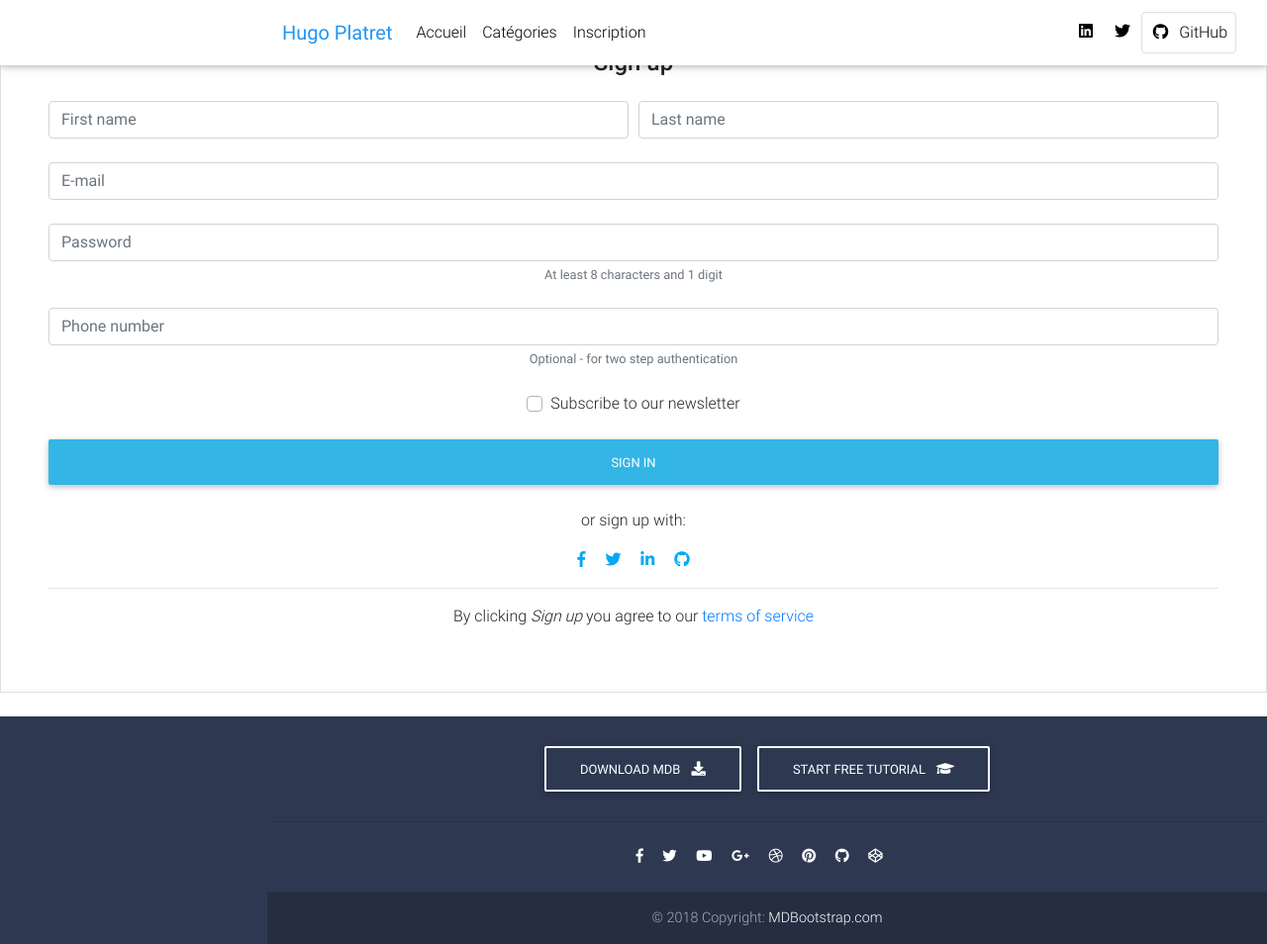
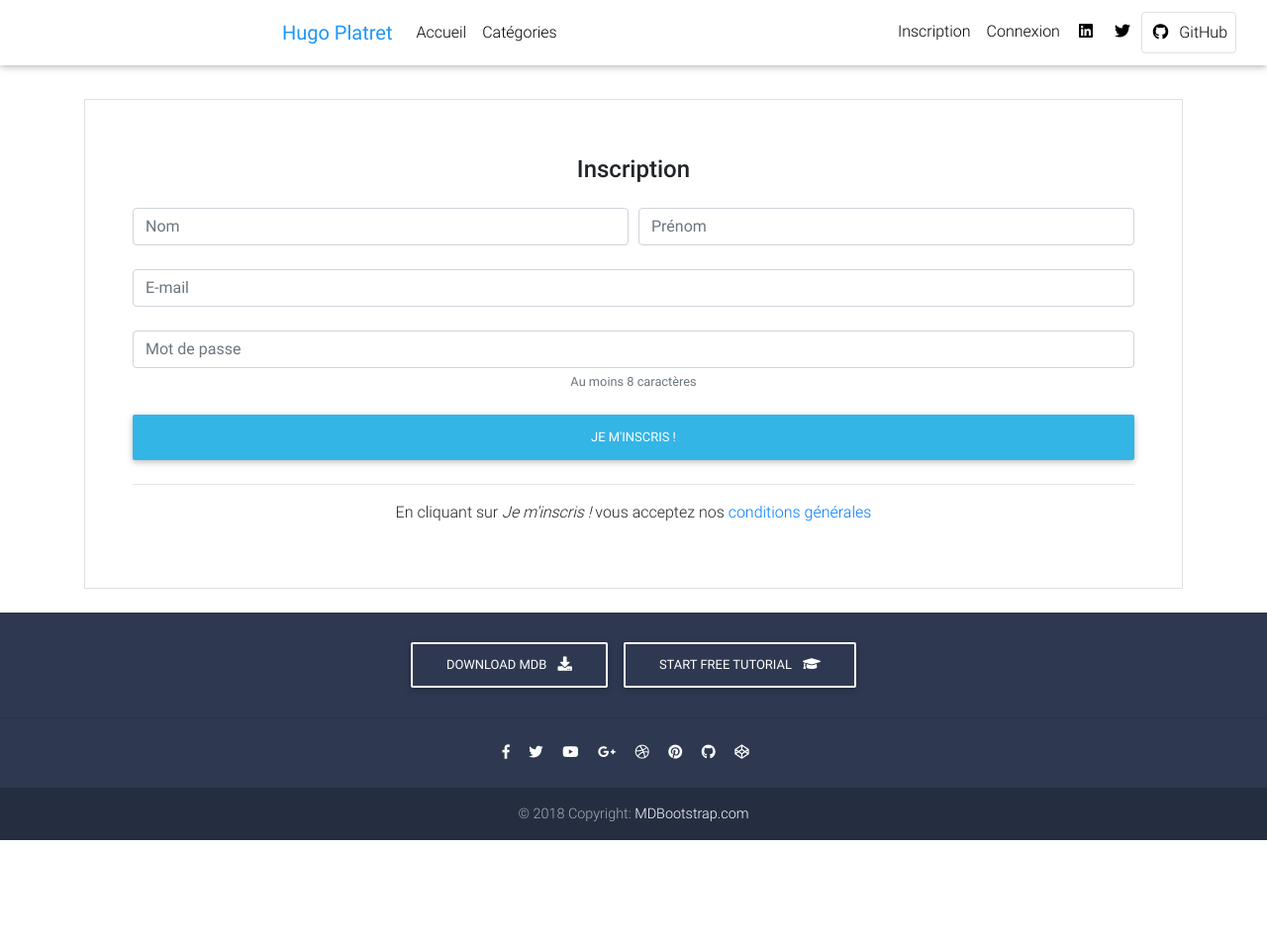
Before and after one commit to platreth/php-blog, a PHP site: page /register in a window 1280 px wide. Shown: the whole page at 99% size. After the commit the page ends 849 px from the top, so only its background shows below. Run offline with PHP 8.4, Linux system fonts and the light colour scheme; some libraries are stand-ins or nearby versions.

Commit message:
register & start of connexion

```diff
--- a/Controllers/UserController.php
+++ b/Controllers/UserController.php
@@ -16,16 +16,54 @@ class UserController extends Controller
 
  public function create()
     {
-      if ($_SERVER['REQUEST_METHOD'] === 'POST')
-      {
-      //VERIFICATIONS !
-      $manager = new UserManager();
-      $manager->insert($_POST);
-      header("Location: /");
-      }
+      if ($_SERVER['REQUEST_METHOD'] === 'POST') :
+
+          if (filter_var($_POST['email'], FILTER_VALIDATE_EMAIL)):
+
+              if (strlen($_POST["mdp"]) >= '8'):
+
+              $manager = new UserManager();
+              $manager->insert($_POST);
+              echo $this->twig->render('user/login.html', array('message' => 'Votre compte a été crée avec succès !'));
+
+              else:
+                echo $this->twig->render('user/register.html', array('message' => 'Le mot de passe doit contenir au moins 8 caractères !'));
+              endif;
+
+          else:
+            echo $this->twig->render('user/register.html', array('message' => 'Adresse E-mail non comforme !'));
+          endif;
+
+    else:
       echo $this->twig->render('user/register.html');
+    endif;
 
     }
+
+  public function login()
+    {
+
+      if ($_SERVER['REQUEST_METHOD'] === 'POST'):
+
+        $manager = new UserManager();
+        $check = $manager->check($_POST);
+        if (!$check == false):
+          echo $this->twig->render('user/login.html', array('message' => 'Félicitation, vous êtes connecté !'));
+        else:
+          echo $this->twig->render('user/login.html', array('message' => 'Erreur sur le mot de passe ou le mail.'));
+        endif;
+
+
+
+      else:
+      echo $this->twig->render('user/login.html');
+
+
+
+    endif;
+
+    }
+
 
  public function listing()
     {
--- a/Models/Users.php
+++ b/Models/Users.php
@@ -11,6 +11,7 @@ class Users extends \Spot\Entity
       return [
         'id'        => ['type' => 'integer', 'primary' => true, 'autoincrement' => true],
         'name'      => ['type' => 'string', 'required' => true, 'unique' => true],
+        'firstname' => ['type' => 'string', 'required' => true],
         'email'     => ['type' => 'string', 'required' => true],
         'password'  => ['type' => 'string', 'required' => true],
         'admin'     => ['type' => 'boolean', 'default' => false, 'value' => false]
--- a/Public/css/style.css
+++ b/Public/css/style.css
@@ -20,12 +20,6 @@
     .sidebar-fixed .logo-wrapper img {
       max-height: 50px; }
 
-@media (min-width: 1200px) {
-  .navbar,
-  .page-footer,
-  main {
-    padding-left: 270px; } }
-
 @media (max-width: 1199.98px) {
   .sidebar-fixed {
     display: none; } }
--- a/composer.json
+++ b/composer.json
@@ -2,7 +2,8 @@
     "require": {
         "monolog/monolog": "1.0.*",
         "vlucas/spot2": "^2.2",
-        "twig/twig": "^2.7"
+        "twig/twig": "^2.7",
+        "needim/noty": "^3.1"
     },
 
     "autoload": {
--- a/index.php
+++ b/index.php
@@ -79,6 +79,9 @@ switch ($request_uri[0]) {
     case '/register':
       return (new UserController())->create();
       break;
+    case '/login':
+        return (new UserController())->login();
+        break;
     default:
         return (new ErrorController())->error404();
         break;
--- a/views/base.html
+++ b/views/base.html
@@ -1,7 +1,8 @@
 <!DOCTYPE html>
 <html>
-    <head>
+
         {% block head %}
+            <head>
   <meta charset="utf-8">
   <meta name="viewport" content="width=device-width, initial-scale=1, shrink-to-fit=no">
   <meta http-equiv="x-ua-compatible" content="ie=edge">
@@ -14,11 +15,11 @@
   <link href="Public/css/mdb.min.css" rel="stylesheet">
   <!-- Your custom styles (optional) -->
   <link href="Public/css/style.min.css" rel="stylesheet">
+    </head>
         {% endblock %}
-    </head>
+        {% block header %}
     <body>
       <header>
-        {% block header %}
     <!-- Navbar -->
     <nav class="navbar fixed-top navbar-expand-lg navbar-light white scrolling-navbar">
       <div class="container">
@@ -46,13 +47,16 @@
             <li class="nav-item">
               <a class="nav-link waves-effect" href="/blog">Catégories</a>
             </li>
-            <li class="nav-item">
-              <a class="nav-link waves-effect" href="/register">Inscription</a>
-            </li>
           </ul>
 
           <!-- Right -->
           <ul class="navbar-nav nav-flex-icons">
+            <li class="nav-item">
+              <a class="nav-link waves-effect" href="/register">Inscription</a>
+            </li>
+            <li class="nav-item">
+              <a class="nav-link waves-effect" href="/login">Connexion</a>
+            </li>
             <li class="nav-item">
               <a href="https://fr.linkedin.com/in/hugo-platret-86b82a175?trk=prof-samename-picture" class="nav-link waves-effect" target="_blank">
                 <i class="fab fa-linkedin"></i>
@@ -78,14 +82,13 @@
     <!-- Navbar -->
 
 
+      </header>
         {% endblock %}
-      </header>
-        <div id="content">{% block content %}{% endblock %}</div>
+{% block content %}{% endblock %}
+            {% block footer %}
         <footer>
-        <div id="footer">
-            {% block footer %}
     <!--Footer-->
-  <footer class="page-footer text-center font-small mdb-color darken-2 mt-4 wow fadeIn">
+  <footer class="page-footer text-center font-small mdb-color darken-2 mt-4 wow fadeIn" style="padding-left: 0 !important;">
 
     <!--Call to action-->
     <div class="pt-4">
@@ -147,10 +150,10 @@
 
   </footer>
   <!--/.Footer-->
-  {% endblock %}
           </footer>
         </body>
         </div>
+  {% endblock %}
 </html>
 
 {% block script %}
--- a/views/index/category-page.html
+++ b/views/index/category-page.html
@@ -5,7 +5,7 @@
 {% block content %}
 
   <!--Main layout-->
-  <main class="mt-5 pt-5">
+  <main class="mt-5 pt-5" style="padding-left: 0 !important;">
     <div class="container">
 
       <!--Section: Jumbotron-->
--- a/views/index/home-page.html
+++ b/views/index/home-page.html
@@ -7,7 +7,7 @@
 
 
            <!--Main layout-->
-  <main class="mt-5 pt-5">
+  <main class="mt-5 pt-5" style="padding-left: 0 !important;">
     <div class="container">
 
 
--- a/views/index/post-page.html
+++ b/views/index/post-page.html
@@ -5,7 +5,7 @@
 {% block content %}
 
   <!--Main layout-->
-  <main class="mt-5 pt-5">
+  <main class="mt-5 pt-5" style="padding-left: 0 !important;">
     <div class="container">
 
       <!--Section: Post-->
--- a/views/user/register.html
+++ b/views/user/register.html
@@ -1,70 +1,47 @@
 {% extends "base.html" %}
 
 {% block content %}
+<div class="container" style="margin-top: 100px;">
 <!-- Default form register -->
 <form class="text-center border border-light p-5" method="POST">
+        <h1>{{message}}</h1>
 
-    <p class="h4 mb-4">Sign up</p>
+
+    <p class="h4 mb-4">Inscription</p>
 
     <div class="form-row mb-4">
         <div class="col">
-            <!-- First name -->
-            <input type="text" id="defaultRegisterFormFirstName" class="form-control" placeholder="First name">
+            <!-- NOM -->
+            <input type="text" name="nom" class="form-control" placeholder="Nom">
         </div>
         <div class="col">
-            <!-- Last name -->
-            <input type="text" id="defaultRegisterFormLastName" class="form-control" placeholder="Last name">
+            <!-- PRENOM -->
+            <input type="text" name="prenom" class="form-control" placeholder="Prénom">
         </div>
     </div>
 
     <!-- E-mail -->
-    <input type="email" id="defaultRegisterFormEmail" class="form-control mb-4" placeholder="E-mail">
+    <input type="email" name="email" class="form-control mb-4" placeholder="E-mail">
 
-    <!-- Password -->
-    <input type="password" id="defaultRegisterFormPassword" class="form-control" placeholder="Password" aria-describedby="defaultRegisterFormPasswordHelpBlock">
+    <!-- MOT DE PASSE -->
+    <input type="password" name="mdp" class="form-control" placeholder="Mot de passe" aria-describedby="defaultRegisterFormPasswordHelpBlock">
     <small id="defaultRegisterFormPasswordHelpBlock" class="form-text text-muted mb-4">
-        At least 8 characters and 1 digit
+        Au moins 8 caractères
     </small>
 
-    <!-- Phone number -->
-    <input type="text" id="defaultRegisterPhonePassword" class="form-control" placeholder="Phone number" aria-describedby="defaultRegisterFormPhoneHelpBlock">
-    <small id="defaultRegisterFormPhoneHelpBlock" class="form-text text-muted mb-4">
-        Optional - for two step authentication
-    </small>
+    <!-- Sign up button -->
+    <button class="btn btn-info my-4 btn-block" type="submit">Je m'inscris !</button>
 
-    <!-- Newsletter -->
-    <div class="custom-control custom-checkbox">
-        <input type="checkbox" class="custom-control-input" id="defaultRegisterFormNewsletter">
-        <label class="custom-control-label" for="defaultRegisterFormNewsletter">Subscribe to our newsletter</label>
-    </div>
-
-    <!-- Sign up button -->
-    <button class="btn btn-info my-4 btn-block" type="submit">Sign in</button>
-
-    <!-- Social register -->
-    <p>or sign up with:</p>
-
-    <a type="button" class="light-blue-text mx-2">
-        <i class="fab fa-facebook-f"></i>
-    </a>
-    <a type="button" class="light-blue-text mx-2">
-        <i class="fab fa-twitter"></i>
-    </a>
-    <a type="button" class="light-blue-text mx-2">
-        <i class="fab fa-linkedin-in"></i>
-    </a>
-    <a type="button" class="light-blue-text mx-2">
-        <i class="fab fa-github"></i>
-    </a>
 
     <hr>
 
     <!-- Terms of service -->
-    <p>By clicking
-        <em>Sign up</em> you agree to our
-        <a href="" target="_blank">terms of service</a>
+    <p>En cliquant sur
+        <em>Je m'inscris !</em> vous acceptez nos
+        <a href="" target="_blank">conditions générales</a>
 
 </form>
+</div>
 <!-- Default form register -->
 
 {% endblock %}
```
Also changed, not shown: Models/UserManager.php (+14 -4 lines), views/user/login.html (added, +47 -0 lines), 1 other file.
